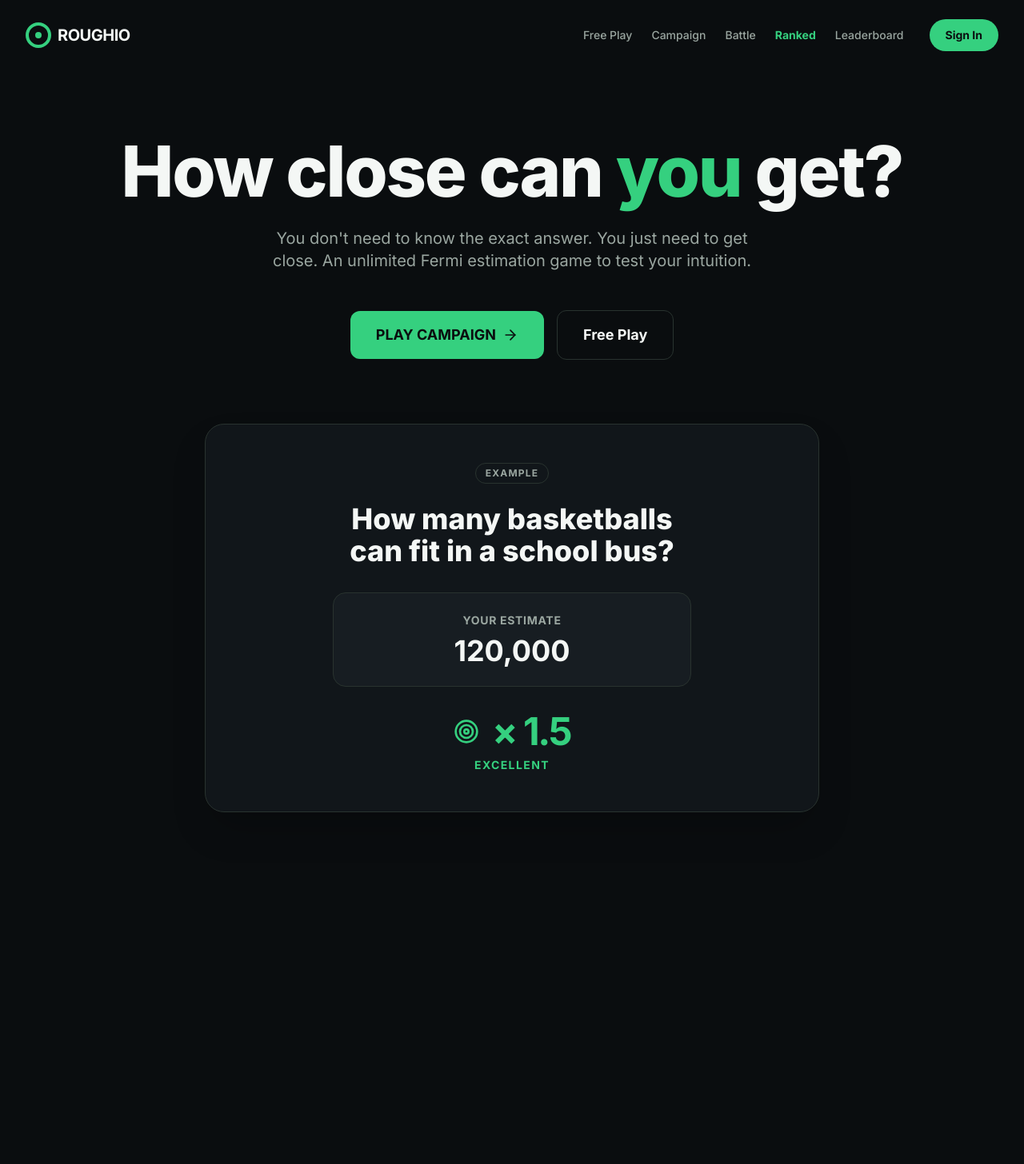
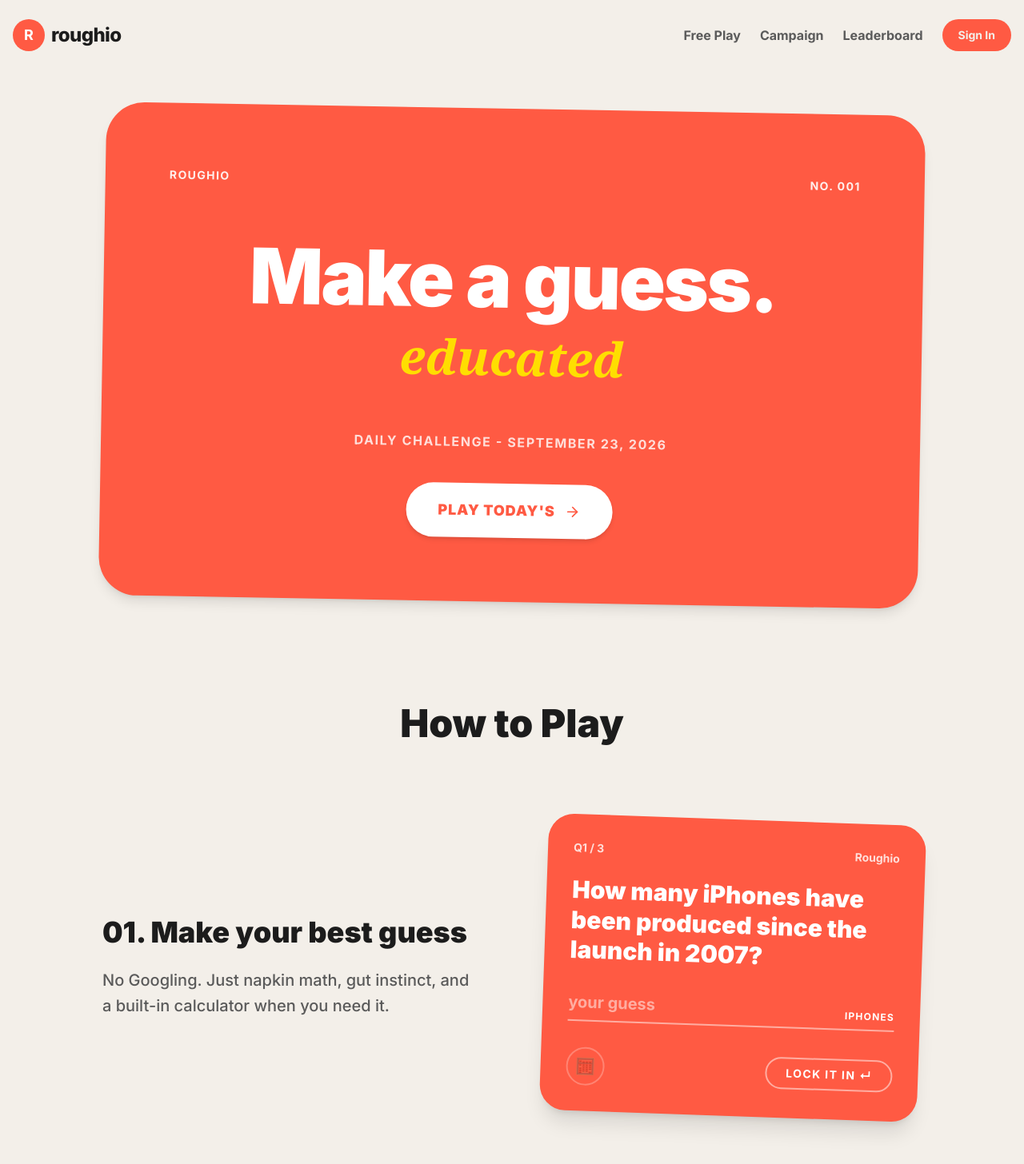
Before and after one commit to Neer0212/roughio, a Next.js app: page / in a window 1280 px wide. Shown: the top 1456 px of the page at 80% size. Before the commit the page ends 1080 px from the top, so only its background shows below. Built offline with nearby package versions, Linux system fonts and the light colour scheme; no server answers.

Commit message:
feat: enhance UI components and styles for a more vibrant and playful user experience

```diff
--- a/src/app/globals.css
+++ b/src/app/globals.css
@@ -5,32 +5,34 @@
 @layer base {
 
   :root {
-    --radius: 0.75rem;
-    /* New Analytical / Scientific Dark Theme */
-    --background: #0A0D0F;
-    --surface: #11161A;
-    --elevated: #171D22;
-    --border: #29332F;
+    --radius: 2rem;
 
-    --text-primary: #F4F7F5;
-    --text-secondary: #9AA6A0;
+    /* Playful Fermi.gg Style Theme */
+    --background: #F3EFE9;
+    --surface: #FFFFFF;
+    --elevated: #FFFFFF;
+    --border: #E5DFD3;
 
-    --accent: #35D07F;
-    --accent-dark: #20A968;
+    --text-primary: #1C1C1C;
+    --text-secondary: #5A5A5A;
+
+    /* Bright, playful card colors */
+    --accent: #FF5A43; /* Bright Red/Orange */
+    --accent-dark: #E04D39;
 
     --success: #35D07F;
     --error: #EF5350;
-    --warning: #F59E0B;
-    --info: #60A5FA;
+    --warning: #FFDE00; /* Bright Yellow */
+    --info: #4A65FF; /* Bright Blue */
 
     /* RGB Variables */
-    --background-rgb: 10 13 15;
-    --foreground: 244 247 245;
-    --muted-foreground: 154 166 160;
-    --muted: 23 29 34;
-    --primary: 53 208 127;
-    --primary-foreground: 10 13 15;
-    --secondary: 17 22 26;
+    --background-rgb: 243 239 233;
+    --foreground: 28 28 28;
+    --muted-foreground: 90 90 90;
+    --muted: 229 223 211;
+    --primary: 255 90 67;
+    --primary-foreground: 255 255 255;
+    --secondary: 255 255 255;
     --destructive: 239 83 80;
   }
 
--- a/src/app/page.tsx
+++ b/src/app/page.tsx
@@ -5,21 +5,19 @@ import { HeaderAuth } from "@/components/layout/HeaderAuth";
 
 export default function LandingPage() {
   return (
-    <div className="min-h-screen bg-background text-text-primary selection:bg-accent/30 selection:text-text-primary">
+    <div className="min-h-screen bg-background text-text-primary overflow-hidden">
       {/* Navigation */}
-      <header className="container mx-auto px-4 sm:px-6 lg:px-8 py-6 flex items-center justify-between">
+      <header className="container mx-auto px-4 py-6 flex items-center justify-between">
         <div className="flex items-center gap-2">
-          <div className="w-8 h-8 rounded-full border-4 border-accent flex items-center justify-center">
-            <div className="w-2 h-2 rounded-full bg-accent" />
+          <div className="w-10 h-10 rounded-full bg-accent text-white flex items-center justify-center font-bold text-lg">
+            R
           </div>
-          <span className="font-bold text-xl tracking-tight">ROUGHIO</span>
+          <span className="font-extrabold text-2xl tracking-tight hidden sm:block">roughio</span>
         </div>
-        <div className="flex items-center gap-8">
-          <nav className="hidden md:flex gap-6 text-sm font-medium text-text-secondary">
+        <div className="flex items-center gap-6">
+          <nav className="hidden md:flex gap-6 font-bold text-text-secondary">
             <Link href="/game/play" className="hover:text-text-primary transition-colors">Free Play</Link>
             <Link href="/ladder" className="hover:text-text-primary transition-colors">Campaign</Link>
-            <Link href="/battle" className="hover:text-text-primary transition-colors flex items-center gap-1">Battle</Link>
-            <Link href="/ranked" className="hover:text-accent font-bold text-accent transition-colors">Ranked</Link>
             <Link href="/leaderboard" className="hover:text-text-primary transition-colors">Leaderboard</Link>
           </nav>
           <HeaderAuth />
@@ -27,48 +25,72 @@ export default function LandingPage() {
       </header>
 
       {/* Hero Section */}
-      <main>
-        <section className="container mx-auto px-4 sm:px-6 lg:px-8 pt-20 pb-16 text-center">
-          <h1 className="text-6xl md:text-[5.5rem] leading-[1.05] font-extrabold tracking-tight mb-6 text-balance">
-            How close can <span className="text-accent">you</span> get?
+      <main className="container mx-auto px-4 py-12">
+        <section className="max-w-5xl mx-auto bg-accent text-white rounded-[3rem] p-12 md:p-20 text-center shadow-lg relative transform rotate-1 hover:rotate-0 transition-transform duration-500">
+          <div className="flex justify-between items-center mb-16 text-white/90 font-bold uppercase tracking-widest text-sm">
+            <span>Roughio</span>
+            <span>No. 001</span>
+          </div>
+
+          <h1 className="text-6xl md:text-[6rem] leading-[1.05] font-black tracking-tight mb-4">
+            Make a guess.
           </h1>
-          <p className="text-xl text-text-secondary max-w-2xl mx-auto mb-12 text-balance">
-            You don&apos;t need to know the exact answer. You just need to get close.
-            An unlimited Fermi estimation game to test your intuition.
-          </p>
+          <h2 className="text-5xl md:text-6xl font-bold text-warning italic mb-16 font-serif">
+            educated
+          </h2>
 
-          <div className="flex flex-col sm:flex-row items-center justify-center gap-4 mb-20">
-            <Link
-              href="/ladder"
-              className="px-8 py-4 bg-accent text-background font-bold rounded-xl text-lg hover:bg-accent-dark transition-colors flex items-center gap-2 w-full sm:w-auto justify-center"
-            >
-              PLAY CAMPAIGN <ArrowRight size={20} />
-            </Link>
+          <div className="text-white/80 font-bold mb-10 uppercase tracking-widest">
+            Daily Challenge - {new Date().toLocaleDateString('en-US', { month: 'long', day: 'numeric', year: 'numeric' })}
+          </div>
+
+          <div className="flex justify-center">
             <Link
               href="/game/play"
-              className="px-8 py-4 bg-transparent border border-border hover:bg-elevated text-text-primary font-bold rounded-xl text-lg transition-colors w-full sm:w-auto justify-center flex"
+              className="px-10 py-5 bg-white text-accent font-black rounded-full text-lg hover:bg-gray-100 transition-colors shadow-md flex items-center gap-3 uppercase tracking-wider"
             >
-              Free Play
+              Play Today&apos;s <ArrowRight size={20} />
             </Link>
           </div>
+        </section>
 
-          {/* Game Preview Card */}
-          <div className="max-w-3xl mx-auto bg-surface border border-border rounded-3xl p-8 sm:p-12 shadow-2xl relative overflow-hidden text-left">
-            <div className="absolute top-0 left-0 right-0 h-32 bg-accent/5 blur-[80px] pointer-events-none rounded-t-3xl" />
-            <div className="relative z-10 flex flex-col items-center text-center">
-              <span className="text-xs font-bold uppercase tracking-widest text-text-secondary mb-6 border border-border px-3 py-1 rounded-full">Example</span>
-              <h2 className="text-3xl sm:text-4xl font-extrabold mb-8 text-balance">How many basketballs can fit in a school bus?</h2>
+        {/* How to Play */}
+        <section className="py-32 max-w-5xl mx-auto text-center">
+          <h2 className="text-5xl font-black mb-24 relative inline-block">
+            <span className="relative z-10">How to Play</span>
+            <div className="absolute bottom-1 left-[-10px] right-[-10px] h-4 bg-warning/60 -z-10 transform -rotate-1" />
+          </h2>
 
-              <div className="w-full max-w-md bg-elevated border border-border rounded-2xl p-6 mb-8 flex flex-col items-center">
-                <span className="text-sm font-bold text-text-secondary uppercase tracking-wider mb-2">Your Estimate</span>
-                <span className="text-4xl font-mono font-bold text-text-primary">120,000</span>
+          <div className="grid md:grid-cols-2 gap-20 items-center text-left mb-32">
+            <div>
+              <h3 className="text-4xl font-black mb-6 relative inline-block">
+                <span className="relative z-10">01. Make your best guess</span>
+                <div className="absolute bottom-1 left-[-5px] right-[-5px] h-3 bg-warning/60 -z-10 transform -rotate-1" />
+              </h3>
+              <p className="text-xl text-text-secondary font-medium leading-relaxed">
+                No Googling. Just napkin math, gut instinct, and a built-in calculator when you need it.
+              </p>
+            </div>
+
+            <div className="bg-accent text-white rounded-[2rem] p-8 shadow-xl transform rotate-2 hover:rotate-0 transition-transform">
+              <div className="flex justify-between items-center text-white/80 text-sm font-bold mb-6">
+                <span>Q1 / 3</span>
+                <span>Roughio</span>
               </div>
-
-              <div className="flex items-center gap-4 text-accent">
-                <Target size={32} />
-                <span className="text-5xl font-mono font-bold tracking-tighter">× 1.5</span>
+              <h4 className="text-3xl font-black mb-8 leading-tight">
+                How many iPhones have been produced since the launch in 2007?
+              </h4>
+              <div className="border-b-2 border-white/50 pb-2 flex justify-between items-end mb-8">
+                <span className="text-white/50 text-xl font-bold">your guess</span>
+                <span className="text-xs uppercase tracking-widest font-bold">iPhones</span>
               </div>
-              <span className="text-sm font-bold text-accent uppercase tracking-widest mt-2">Excellent</span>
+              <div className="flex justify-between items-center">
+                <div className="w-12 h-12 rounded-full border-2 border-white/50 flex items-center justify-center opacity-50">
+                  <span className="text-xl">🧮</span>
+                </div>
+                <div className="px-6 py-2 rounded-full border-2 border-white/50 text-sm font-bold tracking-widest uppercase">
+                  Lock it in ↵
+                </div>
+              </div>
             </div>
           </div>
         </section>
--- a/src/components/game/ResultReveal.tsx
+++ b/src/components/game/ResultReveal.tsx
@@ -92,7 +92,7 @@ export function ResultReveal({ question, result, onNext, onReasoningSubmit, show
             whileTap={{ scale: 0.98 }}
             whileHover={{ scale: 1.02 }}
             onClick={onNext}
-            className="w-full sm:w-auto px-10 py-4 bg-accent text-background font-bold text-lg rounded-xl hover:bg-accent-dark transition-colors flex items-center justify-center gap-2"
+            className="w-full sm:w-auto px-10 py-4 bg-white text-info font-bold text-lg rounded-full hover:bg-gray-100 transition-colors flex items-center justify-center gap-2"
           >
             <span>Next Question</span>
             <ArrowRight className="w-5 h-5" />
--- a/src/components/game/ScoreDisplay.tsx
+++ b/src/components/game/ScoreDisplay.tsx
@@ -36,68 +36,53 @@ export function ScoreDisplay({ factor, guess, referenceAnswer, unit, classificat
   const Icon = icons[classification];
   return (
     <motion.div
-      initial={animate ? { opacity: 0, scale: 0.9, y: 20 } : false}
+      initial={animate ? { opacity: 0, scale: 0.95, y: 10 } : false}
       animate={animate ? { opacity: 1, scale: 1, y: 0 } : false}
-      transition={{ duration: 0.5, ease: [0.16, 1, 0.3, 1] }}
-      className="space-y-6"
+      transition={{ duration: 0.4, ease: "easeOut" }}
+      className="flex flex-col gap-8 w-full mt-2"
     >
-      {/* Main Factor Score */}
-      <motion.div
-        initial={animate ? { opacity: 0, scale: 0.5 } : false}
-        animate={animate ? { opacity: 1, scale: 1 } : false}
-        transition={{ delay: 0.1, duration: 0.6, ease: [0.34, 1.56, 0.64, 1] }}
-        className="text-center"
-      >
-        <div className="inline-flex items-center gap-3 px-6 py-4 rounded-2xl" style={{ backgroundColor: `${color}1A`, borderColor: `${color}40` }}>
-          <Icon className="w-8 h-8" style={{ color }} />
-          <motion.span
-            initial={animate ? { opacity: 0 } : false}
-            animate={animate ? { opacity: 1 } : false}
-            transition={{ delay: 0.3 }}
-            className="text-6xl sm:text-8xl font-mono font-bold tabular-nums tracking-tighter"
-            style={{ color }}
-          >
-            {formatFactor(factor)}
-          </motion.span>
+      {/* Top Row: Guess and Answer */}
+      <div className="grid grid-cols-2 gap-4">
+        {/* You Guessed */}
+        <div className="bg-white/10 rounded-3xl p-6 border border-white/20 flex flex-col justify-center text-left">
+          <span className="text-white/90 font-bold uppercase tracking-widest text-xs mb-2">You Guessed</span>
+          <span className="text-3xl sm:text-4xl font-black text-white">{formatNumber(guess)}</span>
         </div>
 
-        <motion.p
-          initial={animate ? { opacity: 0, y: 10 } : false}
-          animate={animate ? { opacity: 1, y: 0 } : false}
+        {/* Answer */}
+        <div className="bg-white rounded-3xl p-6 border-[3px] border-warning shadow-[6px_6px_0_var(--warning)] flex flex-col justify-center text-left">
+          <span className="text-text-secondary font-bold uppercase tracking-widest text-xs mb-2">Answer</span>
+          <span className="text-3xl sm:text-4xl font-black text-text-primary">{formatNumber(referenceAnswer)}</span>
+          <span className="text-text-secondary text-sm font-bold uppercase tracking-wider mt-1">{unit}</span>
+        </div>
+      </div>
+
+      {/* Bottom Row: Score */}
+      <div className="flex flex-col items-start text-left mt-2">
+        <span className="text-white/90 font-bold uppercase tracking-widest text-xs mb-2">You Landed</span>
+
+        <motion.div
+          initial={animate ? { opacity: 0, x: -20 } : false}
+          animate={animate ? { opacity: 1, x: 0 } : false}
+          transition={{ delay: 0.2 }}
+        >
+          <div className="text-[4rem] sm:text-[5.5rem] font-black text-warning leading-none tracking-tighter">
+            {formatFactor(factor)}
+          </div>
+          <div className="text-3xl sm:text-4xl font-black text-warning mt-1">
+            {isOverestimate ? 'Too High' : 'Too Low'}
+          </div>
+        </motion.div>
+
+        <motion.div
+          initial={animate ? { opacity: 0 } : false}
+          animate={animate ? { opacity: 1 } : false}
           transition={{ delay: 0.4 }}
-          className="mt-3 text-lg font-medium uppercase tracking-wider"
-          style={{ color }}
+          className="mt-6 text-white font-bold leading-snug max-w-xs"
         >
-          {label}
-        </motion.p>
-      </motion.div>
-
-      {/* Comparison */}
-      <motion.div
-        initial={animate ? { opacity: 0, y: 20 } : false}
-        animate={animate ? { opacity: 1, y: 0 } : false}
-        transition={{ delay: 0.2, duration: 0.4 }}
-        className="flex flex-col gap-4 max-w-md mx-auto mt-8 bg-elevated rounded-2xl p-6 border border-border"
-      >
-        <div className="flex justify-between items-center pb-4 border-b border-border/50">
-          <span className="text-text-secondary font-medium">Your estimate</span>
-          <span className="text-2xl font-mono font-bold text-text-primary">
-            {formatNumber(guess)} <span className="text-sm font-normal text-text-secondary">{unit}</span>
-          </span>
-        </div>
-        <div className="flex justify-between items-center pb-4 border-b border-border/50">
-          <span className="text-text-secondary font-medium">Actual answer</span>
-          <span className="text-2xl font-mono font-bold text-text-primary">
-            {formatNumber(referenceAnswer)} <span className="text-sm font-normal text-text-secondary">{unit}</span>
-          </span>
-        </div>
-        <div className="flex justify-between items-center">
-          <span className="text-text-secondary font-medium">Difference</span>
-          <span className={cn("text-2xl font-mono font-bold", isOverestimate ? 'text-error' : 'text-success')}>
-            {isOverestimate ? '+' : '-'}{formatNumber(difference)} <span className="text-sm font-normal text-text-secondary opacity-70">{unit}</span>
-          </span>
-        </div>
-      </motion.div>
+          {label} • Difference of {formatNumber(difference)}
+        </motion.div>
+      </div>
     </motion.div>
   );
 }
--- a/src/components/game/SubmitButton.tsx
+++ b/src/components/game/SubmitButton.tsx
@@ -20,23 +20,23 @@ export function SubmitButton({ onClick, disabled, isLoading, className }: Submit
       onClick={onClick}
       disabled={disabled || isLoading}
       className={cn(
-        'w-full sm:w-auto px-10 py-4 rounded-xl font-bold text-lg flex-1 justify-center flex',
-        'bg-accent text-background hover:bg-accent-hover',
-        'transition-colors duration-200',
-        'disabled:opacity-50 disabled:cursor-not-allowed',
+        'w-full sm:w-auto px-10 py-4 rounded-full font-bold text-lg flex-1 sm:flex-none justify-center flex',
+        'bg-transparent border-2 border-white/50 text-white hover:bg-white hover:text-accent',
+        'transition-all duration-200',
+        'disabled:opacity-50 disabled:cursor-not-allowed disabled:hover:bg-transparent disabled:hover:text-white',
         className
       )}
     >
-      <span className="flex items-center gap-2">
+      <span className="flex items-center gap-2 tracking-widest uppercase text-sm">
         {isLoading ? (
           <>
-            <Loader2 className="w-5 h-5 animate-spin" />
-            <span>Submitting...</span>
+            <Loader2 className="w-4 h-4 animate-spin" />
+            <span>Locking...</span>
           </>
         ) : (
           <>
-            <span>Submit Estimate</span>
-            <ArrowRight className="w-5 h-5" />
+            <span>Lock it in</span>
+            <ArrowRight className="w-4 h-4" />
           </>
         )}
       </span>
--- a/tailwind.config.ts
+++ b/tailwind.config.ts
@@ -18,7 +18,7 @@ const config: Config = {
         "text-secondary": "var(--text-secondary)",
         accent: {
           DEFAULT: "var(--accent)",
-          muted: "rgba(53, 208, 127, 0.15)",
+          muted: "rgba(255, 90, 67, 0.15)",
           hover: "var(--accent-dark)",
         },
         success: {
@@ -31,11 +31,11 @@ const config: Config = {
         },
         warning: {
           DEFAULT: "var(--warning)",
-          muted: "rgba(245, 158, 11, 0.15)",
+          muted: "rgba(255, 222, 0, 0.15)",
         },
         info: {
           DEFAULT: "var(--info)",
-          muted: "rgba(96, 165, 250, 0.15)",
+          muted: "rgba(74, 101, 255, 0.15)",
         },
       },
       fontFamily: {
```
Also changed, not shown: src/app/game/play/game-client.tsx (+8 -11 lines), src/components/game/HintButton.tsx (+5 -7 lines), src/components/game/NumericInput.tsx (+13 -5 lines).
